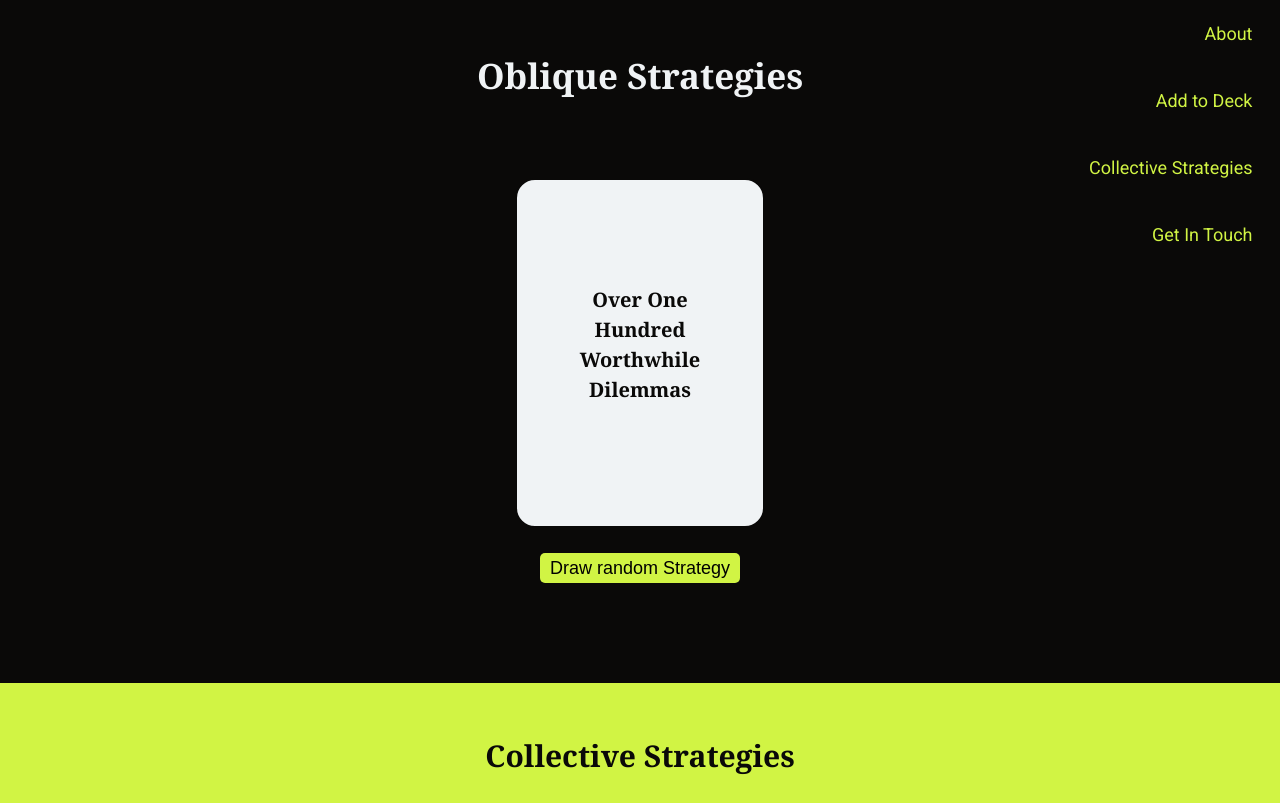
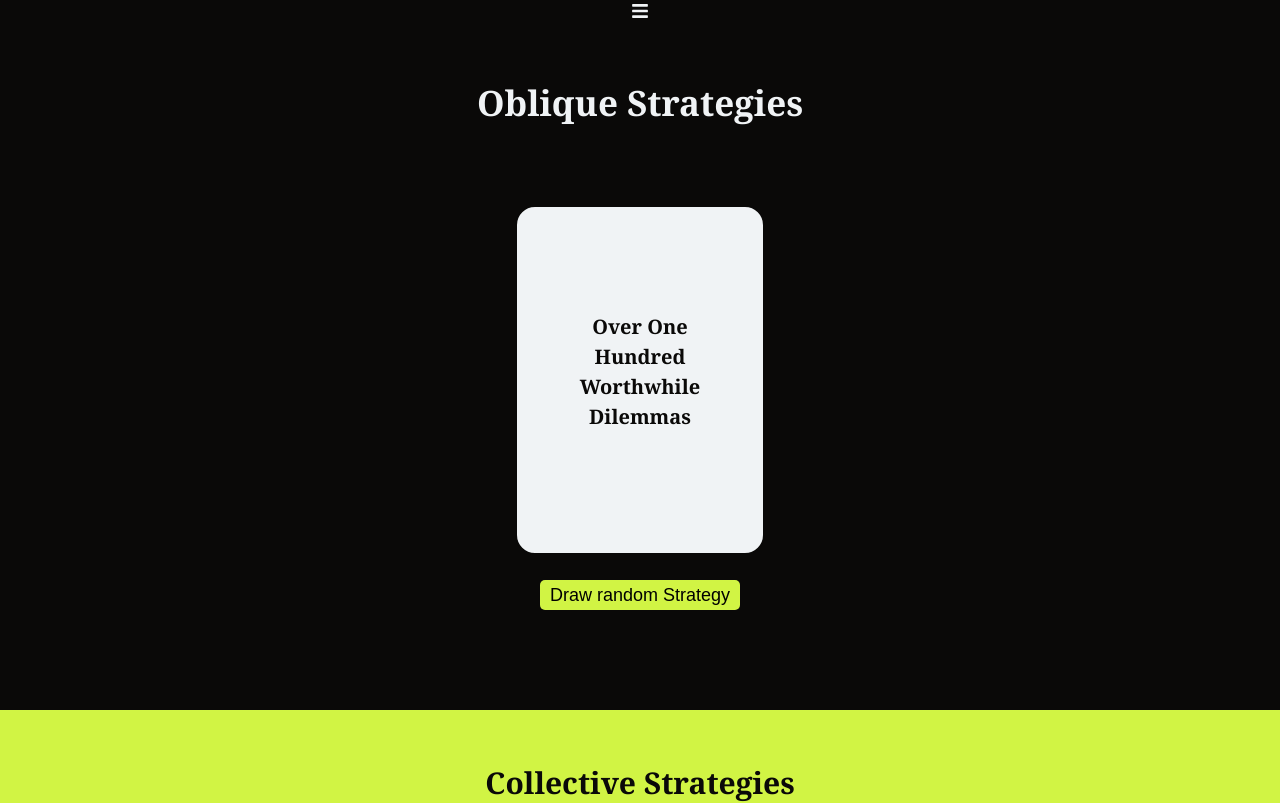
Before and after one commit to therealsylaucoin/obliqueCollective, a React (Create React App) app: page / in a window 1280 px wide. Shown: the top 803 px of the page. Built offline with nearby package versions, Linux system fonts and the light colour scheme; no server answers; the database is empty.

Commit message:
menu styling  :hatched_chick:

```diff
--- a/src/components/Contribute.js
+++ b/src/components/Contribute.js
@@ -33,7 +33,6 @@
             this.setState({
             strategyCollectiveArray: dbArray
             })
-            console.log(this.state.strategyCollectiveArray)
             this.filterStrategies();
         })
     }
@@ -47,7 +46,6 @@
         this.setState({
             strategyCollectiveApproved: approvedStrategies
         })
-        console.log(approvedStrategies);
     }
 
 
@@ -82,7 +80,7 @@
             strategy: '',
             author: '',
             showModal: this.state.showModal === false ? true : false,
-            placeholder: 'Thank you for your submission. Your strategy should be available shortly in the Collective Strategies deck.'
+            placeholder: 'Thank you for your submission. Your strategy will be reviewed within the next 24hrs. Once approved, it will be available in the Collective Strategies deck.'
         })
     }
 
@@ -91,7 +89,7 @@
     modalToggle = (e) =>{
         e.preventDefault();
         this.setState({
-            showModal: this.state.showModal === false ? true : false,
+            showModal: this.state.showModal ? false : true
         })
     }
 
--- a/src/components/Header.js
+++ b/src/components/Header.js
@@ -1,11 +1,50 @@
-//Using a function component for the Header since it's purely presentational.
-const Header = () => {
+import { Component } from 'react';
+import { FaBars, FaTimes } from 'react-icons/fa';
 
+
+class Header extends Component {
+    constructor(){
+        super();
+        this.state = {
+            showNav: false
+        }
+    }
+
+    handleClick = (e) => {
+        e.preventDefault();
+        this.setState({
+            showNav: this.state.showNav ? false : true
+        })
+    }
+
+    render(){
         return(
             <header>
 
+                <div>
+
+                    {/* Expression to display the nav   */}
+                    {this.state.showNav
+                        ? < NavItems />
+                        : < FaBars onClick={this.handleClick} />}
+
+
+                </div>
+
+                <h1 >Oblique Strategies</h1>
+
+            </header>
+        )
+    }
+}
+
+
+const NavItems = () => {
+
+    return(
+
         <nav>
-
+            < FaTimes />
             <ul>
 
                 <li>
@@ -28,10 +67,8 @@
 
         </nav>
 
-            <h1 >Oblique Strategies</h1>
+    )
 
-        </header>
-    )
 }
 
 export default Header;
--- a/src/styles/App.css
+++ b/src/styles/App.css
@@ -337,38 +337,6 @@
   color: #f0f3f5;
 }
 
-header nav, footer nav {
-  margin: 0 20px;
-  position: absolute;
-  right: 0;
-}
-
-header h1, footer h1 {
-  margin: 0;
-  font-size: 3.5rem;
-  padding: 50px 0 25px 0;
-}
-
-header ul, footer ul {
-  display: -webkit-box;
-  display: -ms-flexbox;
-  display: flex;
-  -webkit-box-orient: vertical;
-  -webkit-box-direction: normal;
-      -ms-flex-direction: column;
-          flex-direction: column;
-  -webkit-box-pack: end;
-      -ms-flex-pack: end;
-          justify-content: flex-end;
-  -webkit-box-align: end;
-      -ms-flex-align: end;
-          align-items: flex-end;
-}
-
-header ul li, footer ul li {
-  padding: 20px 2.5px;
-}
-
 header a, footer a {
   color: #d1f444;
   padding: 5px;
@@ -377,6 +345,53 @@
 header a:hover, header a:focus, footer a:hover, footer a:focus {
   color: #0034AD;
   background-color: #f0f3f5;
+}
+
+header nav {
+  background-color: #0A0908;
+  opacity: 0.9;
+  position: fixed;
+  display: -webkit-box;
+  display: -ms-flexbox;
+  display: flex;
+  -webkit-box-orient: vertical;
+  -webkit-box-direction: normal;
+      -ms-flex-direction: column;
+          flex-direction: column;
+  -webkit-box-align: end;
+      -ms-flex-align: end;
+          align-items: flex-end;
+  padding: 10px;
+}
+
+header nav ul {
+  height: 100vh;
+  display: -webkit-box;
+  display: -ms-flexbox;
+  display: flex;
+  -webkit-box-orient: vertical;
+  -webkit-box-direction: normal;
+      -ms-flex-direction: column;
+          flex-direction: column;
+  -webkit-box-align: end;
+      -ms-flex-align: end;
+          align-items: flex-end;
+}
+
+header nav ul li {
+  padding: 5px;
+  color: #d1f444;
+}
+
+header nav ul li:hover, header nav ul li:focus {
+  color: #0034AD;
+  background-color: #f0f3f5;
+}
+
+header h1 {
+  margin: 0;
+  font-size: 3.5rem;
+  padding: 50px 0 25px 0;
 }
 
 footer {
--- a/src/styles/_headerAndFooter.scss
+++ b/src/styles/_headerAndFooter.scss
@@ -1,29 +1,6 @@
 header, footer {
     background-color: $black;
     color: $white;
-
-    nav {
-        margin: 0 20px;
-        position: absolute;
-        right: 0;
-    }
-
-    h1 {
-        margin: 0;
-        font-size: 3.5rem;
-        padding: 50px 0 25px 0;
-    }
-
-    ul {
-        display: flex;
-        flex-direction: column;
-        justify-content: flex-end;
-        align-items: flex-end;
-
-        li {
-            padding: 20px 2.5px;
-        }
-    }
 
     a {
         color: $yellow;
@@ -37,6 +14,47 @@
     }
 }
 
+header {
+
+    nav {
+        background-color: $black;
+        opacity: 0.9;
+        position: fixed;
+        display: flex;
+        flex-direction: column;
+        align-items: flex-end;
+        padding: 10px;
+
+
+        ul {
+
+            height: 100vh;
+            display: flex;
+            flex-direction: column;
+            align-items: flex-end;
+
+            li {
+                padding: 5px;
+                color: $yellow;
+
+                &:hover,
+                &:focus {
+                    color: $blue;
+                    background-color: $white;
+                }
+            }
+        }
+    }
+
+    h1 {
+        margin: 0;
+        font-size: 3.5rem;
+        padding: 50px 0 25px 0;
+    }
+}
+
 footer {
     padding: 15px 0;
+
+
 }
```
Also changed, not shown: 2 other files (tests, documents, lock files or other folders). Lines whose indentation alone changed are shown as unchanged.
